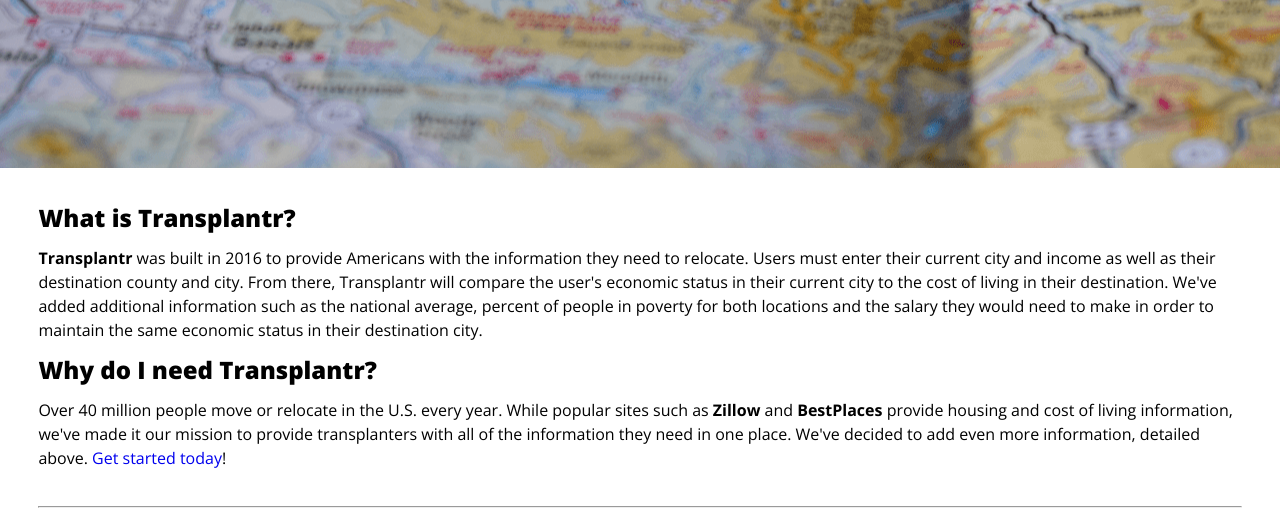
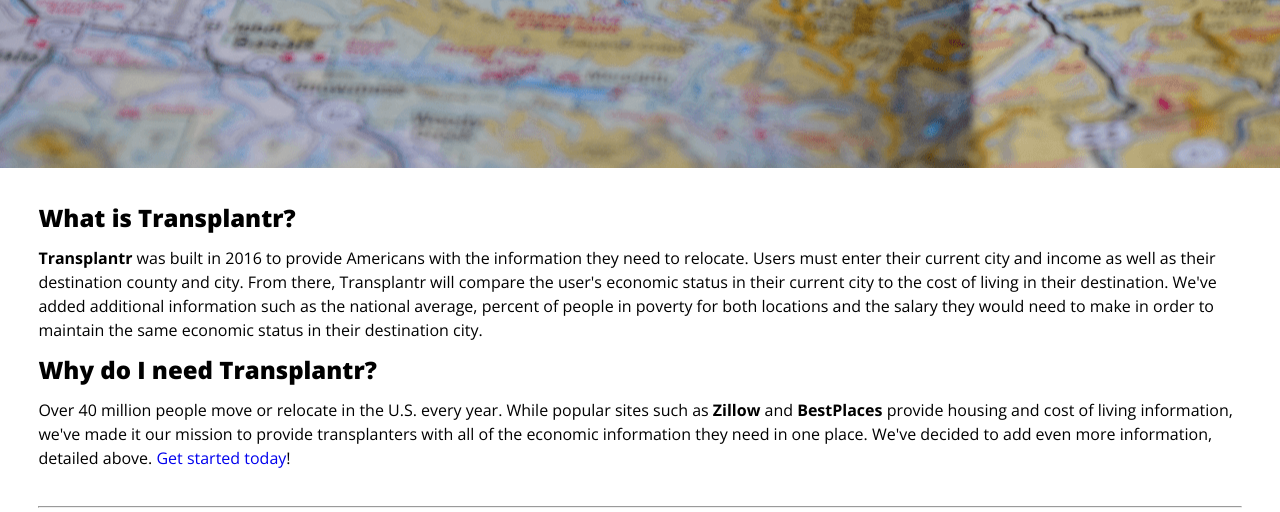
Before and after one commit to MugsyCarter/Transplantr, a website: page index.html in a window 1280 px wide. Shown: the part 288-800 px from the top of the page. Drawn offline with nearby package versions, Linux system fonts and the light colour scheme.

Commit message:
Small wording change to about page.

```diff
--- a/index.html
+++ b/index.html
@@ -118,7 +118,7 @@
           </div>
           <div>
             <h1>Why do I need Transplantr?</h1>
-            <p>Over 40 million people move or relocate in the U.S. every year. While popular sites such as <b>Zillow</b> and <b>BestPlaces</b> provide housing and cost of living information, we've made it our mission to provide transplanters with all of the information they need in one place. We've decided to add even more information, detailed above. <a href="city-data">Get started today</a>!</p>
+            <p>Over 40 million people move or relocate in the U.S. every year. While popular sites such as <b>Zillow</b> and <b>BestPlaces</b> provide housing and cost of living information, we've made it our mission to provide transplanters with all of the economic information they need in one place. We've decided to add even more information, detailed above. <a href="city-data">Get started today</a>!</p>
           </div>
           <hr>
           <div>
```
